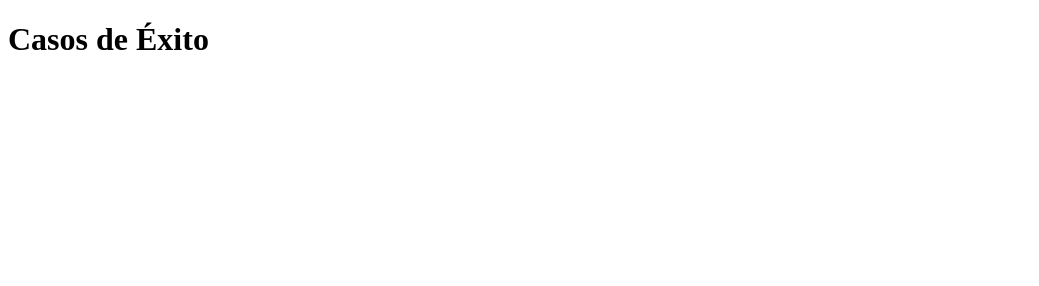
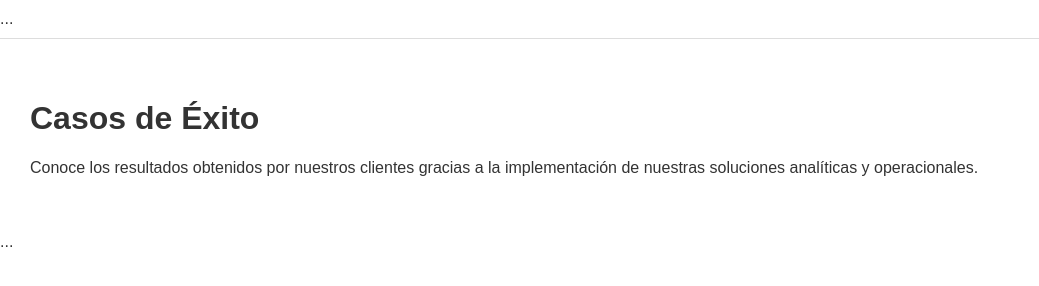
Before and after one commit to Jmanasevich/albconsultores-web, a plain HTML site: page casos.html in a window 1280 px wide. Shown: the whole page, without its empty margins (0-1039 px from the left). Drawn offline with Linux system fonts and the light colour scheme.

Commit message:
Update casos.html

```diff
--- a/casos.html
+++ b/casos.html
@@ -1 +1,16 @@
-<!DOCTYPE html><html lang='es'><head><meta charset='UTF-8'><title>Casos</title></head><body><h1>Casos de Éxito</h1></body></html>
+<!DOCTYPE html>
+<html lang="es">
+<head>
+  <meta charset="UTF-8">
+  <title>Casos de Éxito | ALB Consultores</title>
+  <link rel="stylesheet" href="styles.css">
+</head>
+<body>
+  <header>...</header>
+  <main class="container">
+    <h1>Casos de Éxito</h1>
+    <p>Conoce los resultados obtenidos por nuestros clientes gracias a la implementación de nuestras soluciones analíticas y operacionales.</p>
+  </main>
+  <footer>...</footer>
+</body>
+</html>
```
